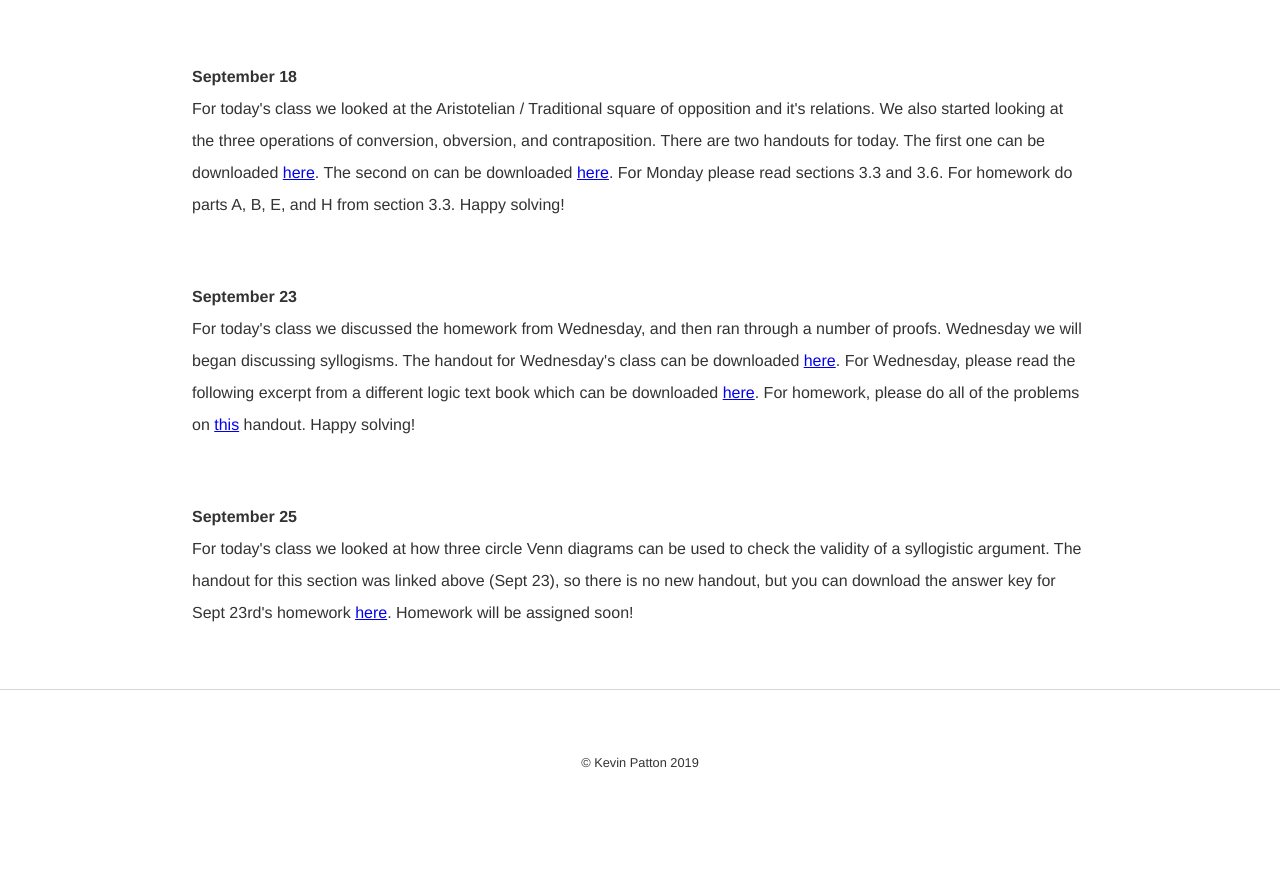
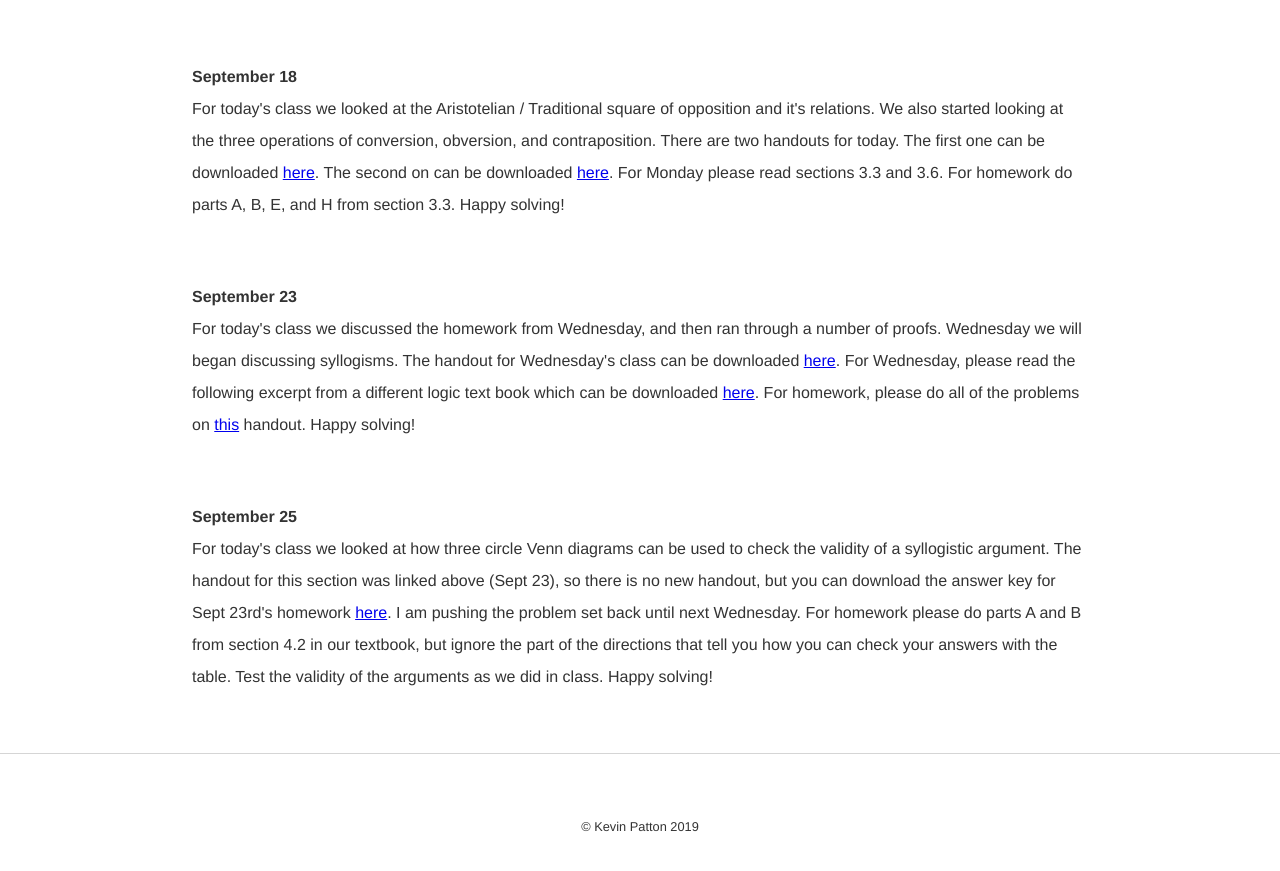
Before and after one commit to kevinjpatton/kevinjpatton.github.io, a Jekyll site: the page built from teaching/phil_1210/index.html, in a window 1280 px wide and 900 px high, scrolled down 1924 px. Shown: the top 871 px of the window. Built offline with Jekyll 4.4.1, drawn with Linux system fonts in a browser that asks for light colours; Markdown is read by kramdown in place of the engine named in the settings; before the commit the page ends 2760 px from its top, so only the background shows below that.

Commit message:
Update index.html

```diff
--- a/teaching/phil_1210/index.html
+++ b/teaching/phil_1210/index.html
@@ -27,4 +27,4 @@ For today's class we looked at the Aristotelian / Traditional square of oppositi
 <p><b>September 23</b><br>
 For today's class we discussed the homework from Wednesday, and then ran through a number of proofs.  Wednesday we will began discussing syllogisms.  The handout for Wednesday's class can be downloaded <a href="/teaching/phil_1210/Day 10 - Section 5.2.pdf" target="_blank">here</a>.  For Wednesday, please read the following excerpt from a different logic text book which can be downloaded <a href="/teaching/phil_1210/Hurley_StandardForm.pdf" target="_blank">here</a>.  For homework, please do all of the problems on <a href="/teaching/phil_1210/Categorical Proofs.pdf" target="_blank">this</a> handout.  Happy solving!</p>
 <p><b>September 25</b><br>
-For today's class we looked at how three circle Venn diagrams can be used to check the validity of a syllogistic argument.  The handout for this section was linked above (Sept 23), so there is no new handout, but you can download the answer key for Sept 23rd's homework <a href="/teaching/phil_1210/Categorical Proofs - Answer Key.pdf" target="_blank">here</a>.  Homework will be assigned soon!</p>
+For today's class we looked at how three circle Venn diagrams can be used to check the validity of a syllogistic argument.  The handout for this section was linked above (Sept 23), so there is no new handout, but you can download the answer key for Sept 23rd's homework <a href="/teaching/phil_1210/Categorical Proofs - Answer Key.pdf" target="_blank">here</a>.  I am pushing the problem set back until next Wednesday.  For homework please do parts A and B from section 4.2 in our textbook, but ignore the part of the directions that tell you how you can check your answers with the table.  Test the validity of the arguments as we did in class.  Happy solving!</p>
```
